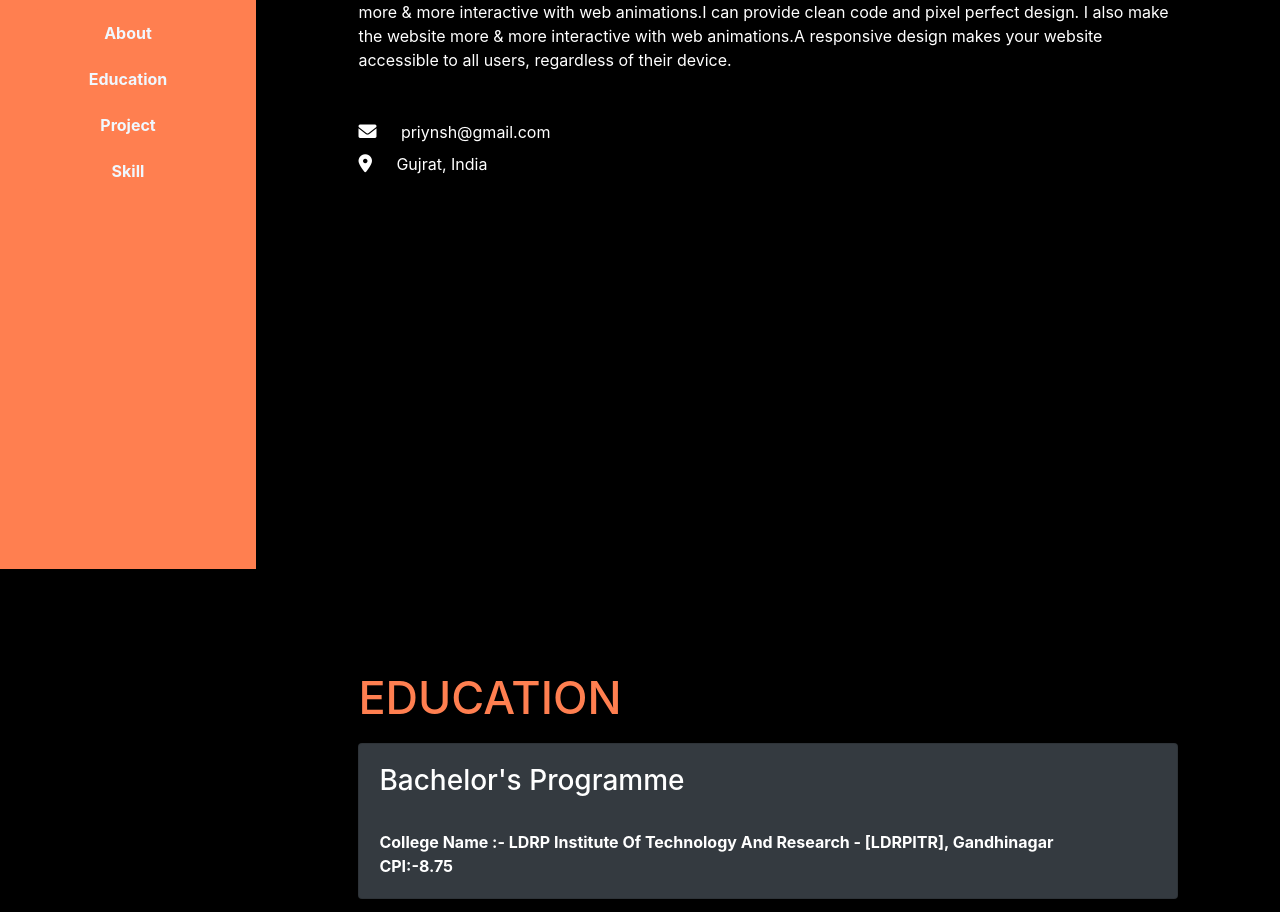
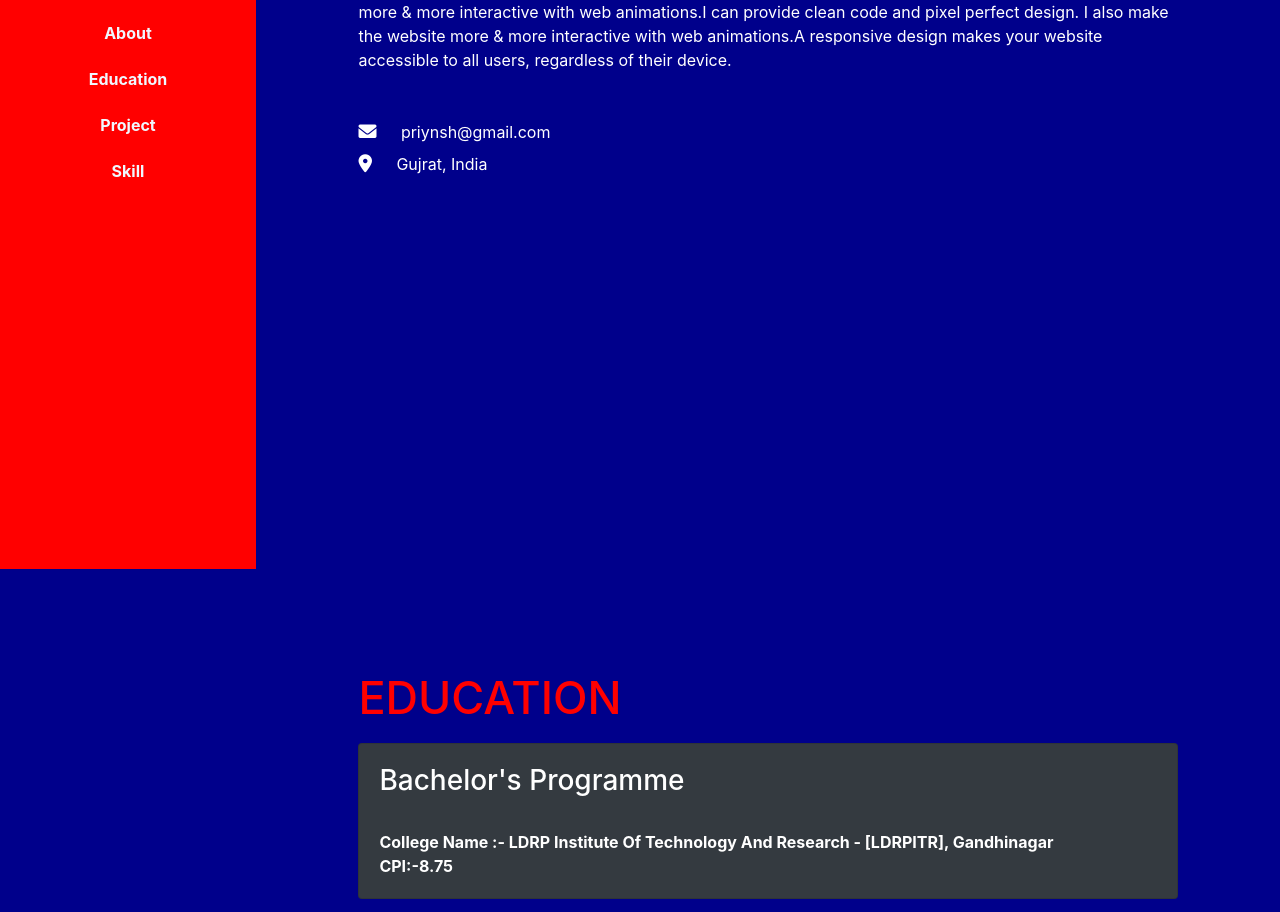
Before and after one commit to priyanshu12112001/OIBSIP_Level-1-Task-2-, a plain HTML site: page index.html in a window 1280 px wide. Shown: the part 231-1143 px from the top of the page. Drawn offline with nearby package versions, Linux system fonts and the light colour scheme; files that its build step writes are made by us from their sources; files whose address does not match are found by name.

Commit message:
Update style.css

```diff
--- a/style.css
+++ b/style.css
@@ -6,7 +6,7 @@
     display: none;
 }
 .menubar-desktop{
-    background: coral;
+    background: red;
     position: fixed;
     top: 0;
     left: 0;
@@ -15,7 +15,7 @@
     padding: 10px 20px;
 }
 .menubar-desktop li{
-    background: coral;
+    background: red;
     border: none;
     padding-bottom: 10px;
     text-align: center;
@@ -33,14 +33,14 @@
     width: 200px;
     height: 190px;
     border-radius: 50%;
-    border: 10px solid salmon;
+    border: 10px solid black;
 
 }
 
 
 .main-content{
     padding-left: 20%;
-    background: #000000;
+    background: darkblue;
     margin-bottom: 0;
 }
 
@@ -55,7 +55,7 @@ section h4,h1, h6{
 }
 section h4{
     font-size: 45px;
-    color: coral;
+    color: red;
     padding-bottom: 10px;
 }
 section h5{
@@ -65,7 +65,7 @@ section h5{
 
 #about h1{
     font-size: 72px;
-    color: coral;
+    color: red;
     padding-bottom: 10px;
 }
 
```
